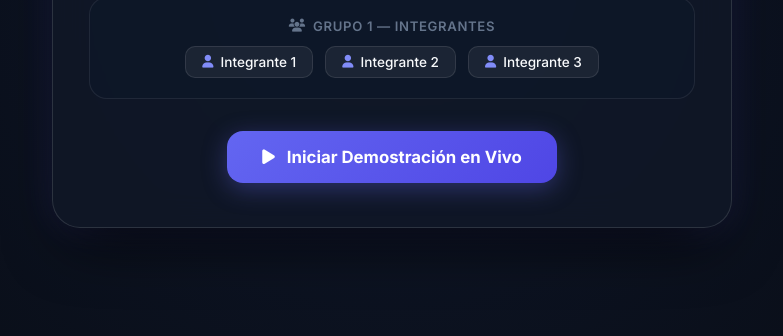
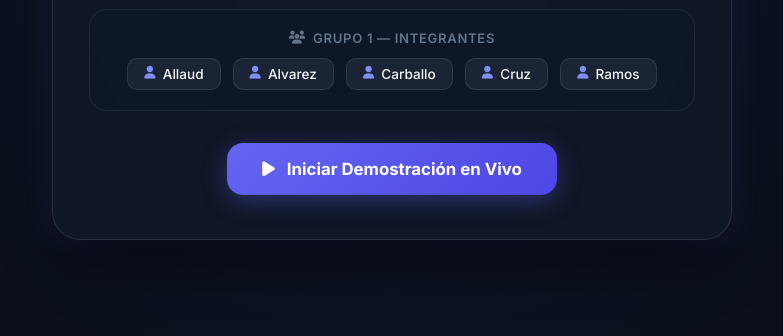
Before and after one commit to SantiagoAllaud/Rpa-grupo-1, a website: page public/index.html in a window 1280 px wide. Shown: the part 438-774 px from the top of the page, without its empty margins (248-1031 px from the left). Drawn offline with Linux system fonts and the light colour scheme.

Commit message:
feat(presentation): actualizar integrantes reales (Allaud, Alvarez, Carballo, Cruz, Ramos) y texto marketinero

```diff
--- a/public/index.html
+++ b/public/index.html
@@ -33,16 +33,18 @@
                 </div>
                 <h2>Bot RPA Comparador</h2>
                 <p class="welcome-desc">
-                    Automatización robótica de procesos para comparación de precios en tiempo real sobre <strong>Carrefour</strong>, <strong>COTO Digital</strong> y <strong>Día %</strong>.
+                    ¿Querés saber dónde te conviene hacer tus compras este mes? Compará precios y optimizá tu ahorro en tiempo real entre <strong>Carrefour</strong>, <strong>COTO Digital</strong> y <strong>Día %</strong>.
                 </p>
             </div>
 
             <div class="welcome-team-box">
                 <span class="team-title"><i class="fa-solid fa-users"></i> Grupo 1 — Integrantes</span>
                 <div class="team-members-grid">
-                    <div class="member-tag"><i class="fa-solid fa-user"></i> Integrante 1</div>
-                    <div class="member-tag"><i class="fa-solid fa-user"></i> Integrante 2</div>
-                    <div class="member-tag"><i class="fa-solid fa-user"></i> Integrante 3</div>
+                    <div class="member-tag"><i class="fa-solid fa-user"></i> Allaud</div>
+                    <div class="member-tag"><i class="fa-solid fa-user"></i> Alvarez</div>
+                    <div class="member-tag"><i class="fa-solid fa-user"></i> Carballo</div>
+                    <div class="member-tag"><i class="fa-solid fa-user"></i> Cruz</div>
+                    <div class="member-tag"><i class="fa-solid fa-user"></i> Ramos</div>
                 </div>
             </div>
 
```
